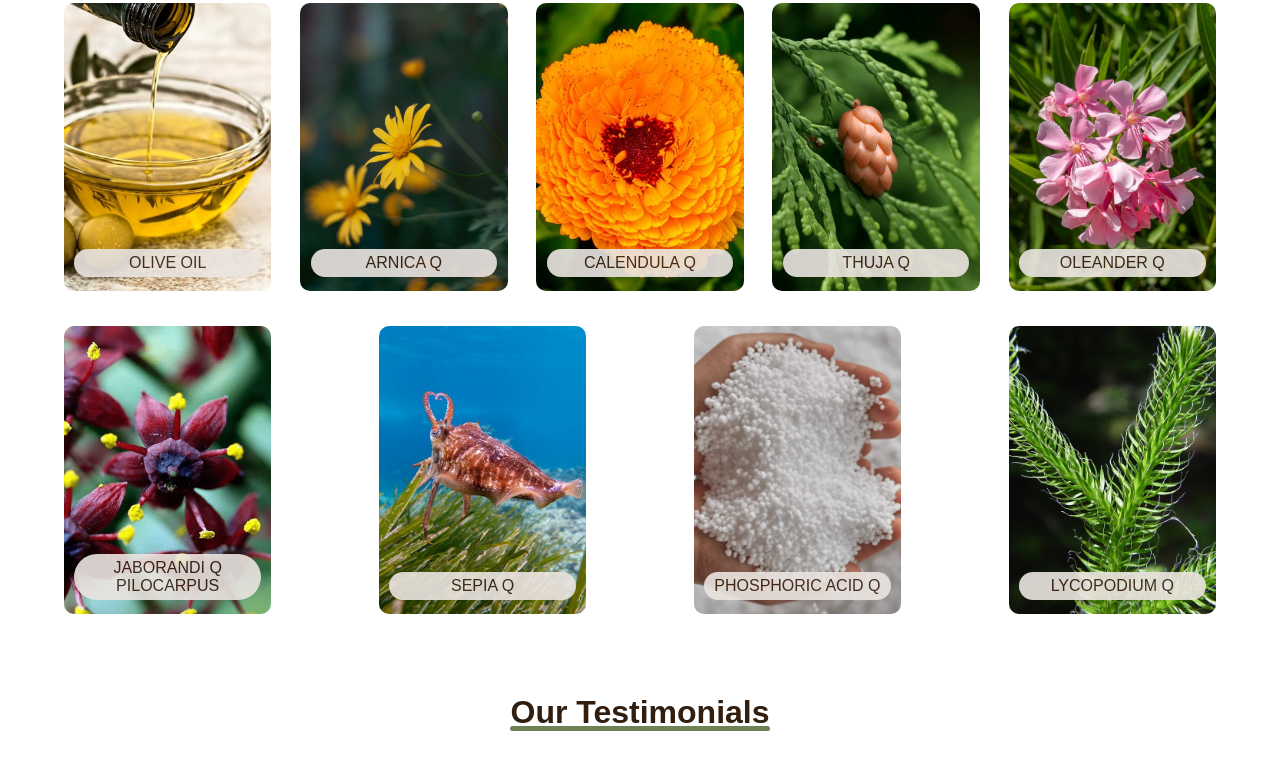
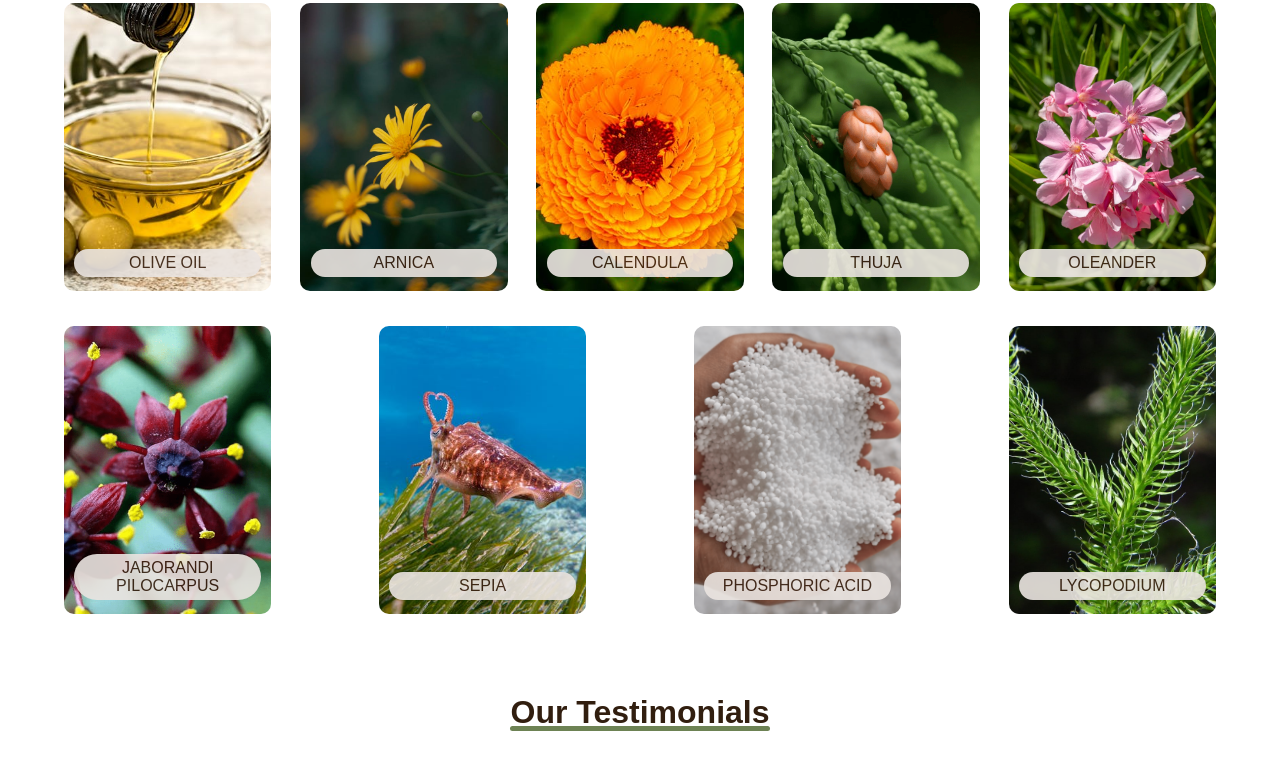
Before and after one commit to HARSH-VARDHAN-MISHRA/Rootiva, a plain HTML site: page index.html in a window 1280 px wide. Shown: the part 526-1302 px from the top of the page. Drawn offline with Linux system fonts and the light colour scheme; a web font is replaced by a local one.

Commit message:
changes in home page

```diff
--- a/index.html
+++ b/index.html
@@ -62,7 +62,7 @@
 
             </div>
             <div class="video">
-                <video src="./assets/images/rootiva-video.mp4" autoplay loop muted></video>
+                <video src="./assets/images/rootiva-video.mp4" playsinline autoplay loop muted></video>
             </div>
         </div>
     </div>
@@ -85,57 +85,57 @@
                     </div>
                 </a>
                 <a href="https://www.healthline.com/health/arnica-oil-for-hair" target="_blank" class="single-ingredient">
-                    <img src="./assets/images/Arnica-Q-Ingredients.jpg" alt="Arnica Q">
-                    <div class="ingredient-name">Arnica Q</div>
+                    <img src="./assets/images/Arnica-Q-Ingredients.jpg" alt="Arnica">
+                    <div class="ingredient-name">Arnica</div>
                     <div class="layer">
                         <p>Arnica Montana</p>
                     </div>
                 </a>
                 <a href="https://www.netmeds.com/health-library/post/calendula-impressive-benefits-of-this-flowering-plant-for-radiant-skin-and-glossy-hair" target="_blank" class="single-ingredient">
-                    <img src="./assets/images/Calendula-Q-Ingredients.jpg" alt="Calendula Q">
-                    <div class="ingredient-name">Calendula Q </div>
+                    <img src="./assets/images/Calendula-Q-Ingredients.jpg" alt="Calendula">
+                    <div class="ingredient-name">Calendula </div>
                     <div class="layer">
                         <p>plant</p>
                     </div>
                 </a>
                 <a href="https://www.vedaoils.com/blogs/essentialoils/thuja-oil-for-hair#:~:text=Thuja%20oil%20is%20a%20non,skin%2C%20and%20so%20much%20more" target="_blank" class="single-ingredient">
-                    <img src="./assets/images/Thuga-Q-Ingredients.png" alt="Thuja Q">
-                    <div class="ingredient-name">Thuja Q</div>
+                    <img src="./assets/images/Thuga-Q-Ingredients.png" alt="Thuja">
+                    <div class="ingredient-name">Thuja</div>
                     <div class="layer">
                         <p>plant/shrub</p>
                     </div>
                 </a>
                 <a href="https://thekitchenfactory.in/benefits-of-special-hair-growth-oil/#:~:text=Oleander%2C%20an%20important%20ingredient%20promotes,great%20for%20healthy%20hair%20growth" target="_blank" class="single-ingredient">
-                    <img src="./assets/images/Oleander-Q-Ingredients.jpg" alt="Oleander Q">
-                    <div class="ingredient-name">Oleander Q</div>
+                    <img src="./assets/images/Oleander-Q-Ingredients.jpg" alt="Oleander">
+                    <div class="ingredient-name">Oleander</div>
                     <div class="layer">
                         <p>plant</p>
                     </div>
                 </a>
                 <a href="https://thekitchenfactory.in/benefits-of-special-hair-growth-oil/#:~:text=Oleander%2C%20an%20important%20ingredient%20promotes,great%20for%20healthy%20hair%20growth" target="_blank" class="single-ingredient">
-                    <img src="./assets/images/Jaborandi_Pilocarpus-Ingredients.png" alt="Jaborandi Q Pilocarpus">
-                    <div class="ingredient-name">Jaborandi Q Pilocarpus </div>
+                    <img src="./assets/images/Jaborandi_Pilocarpus-Ingredients.png" alt="Jaborandi Pilocarpus">
+                    <div class="ingredient-name">Jaborandi Pilocarpus </div>
                     <div class="layer">
                         <p>plant</p>
                     </div>
                 </a>
                 <a href="https://www.healthline.com/health/sepia-homeopathy" target="_blank" class="single-ingredient">
-                    <img src="./assets/images/Sepia-Q-ink-of-cuttle-fish-Ingredients.jpg" alt="Sepia Q">
-                    <div class="ingredient-name">Sepia Q</div>
+                    <img src="./assets/images/Sepia-Q-ink-of-cuttle-fish-Ingredients.jpg" alt="Sepia">
+                    <div class="ingredient-name">Sepia</div>
                     <div class="layer">
                         <p>made from the ink of cuttlefish</p>
                     </div>
                 </a>
                 <a href="https://welltopiarx.com/blog/phosphorus-benefits-uses-and-side-effects/" target="_blank" class="single-ingredient">
-                    <img src="./assets/images/Phosphoric-Acid-Q-Ingredients.png" alt="Phosphoric Acid Q">
-                    <div class="ingredient-name">Phosphoric Acid Q</div>
+                    <img src="./assets/images/Phosphoric-Acid-Q-Ingredients.png" alt="Phosphoric Acid">
+                    <div class="ingredient-name">Phosphoric Acid</div>
                     <div class="layer">
                         <p>salt</p>
                     </div>
                 </a>
                 <a href="https://www.hairmdindia.com/blog/how-effective-is-lycopodium-for-hair-loss/" target="_blank" class="single-ingredient">
-                    <img src="./assets/images/Lycopodium-Q-Ingredients.jpeg" alt="Lycopodium Q">
-                    <div class="ingredient-name">Lycopodium Q</div>
+                    <img src="./assets/images/Lycopodium-Q-Ingredients.jpeg" alt="Lycopodium">
+                    <div class="ingredient-name">Lycopodium</div>
                     <div class="layer">
                         <p>plant moss</p>
                     </div>
```
